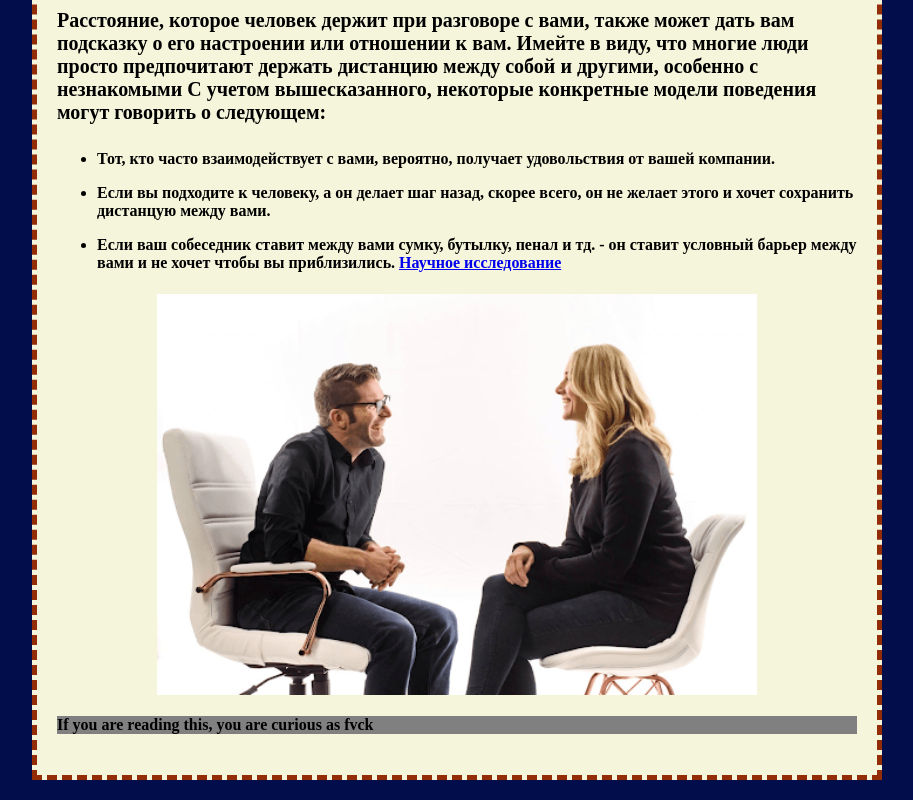
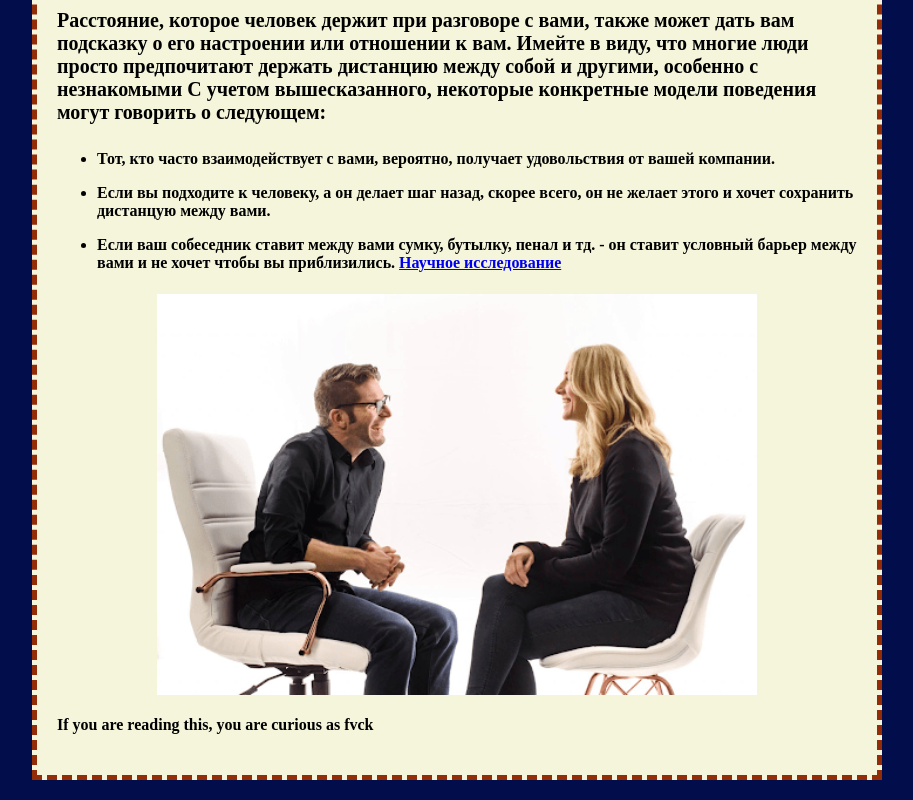
Before and after one commit to cconnoisseurr/bodylanguage, a plain HTML site: page index.html in a window 1280 px wide. Shown: the part 2432-3232 px from the top of the page, without its empty margins (183-1096 px from the left). Drawn offline with Linux system fonts and the light colour scheme.

Commit message:
Update index.html

```diff
--- a/index.html
+++ b/index.html
@@ -57,6 +57,6 @@
 
 </ul>
 <img src="./images/rizzler.webp" alt="the rizza-lisa">
-  <h4 style="background-color: grey;"> If you are reading this, you are curious as fvck</h4>
+  <h4 style="background-color: beige;"> If you are reading this, you are curious as fvck</h4>
 </body>
 </html>
```
